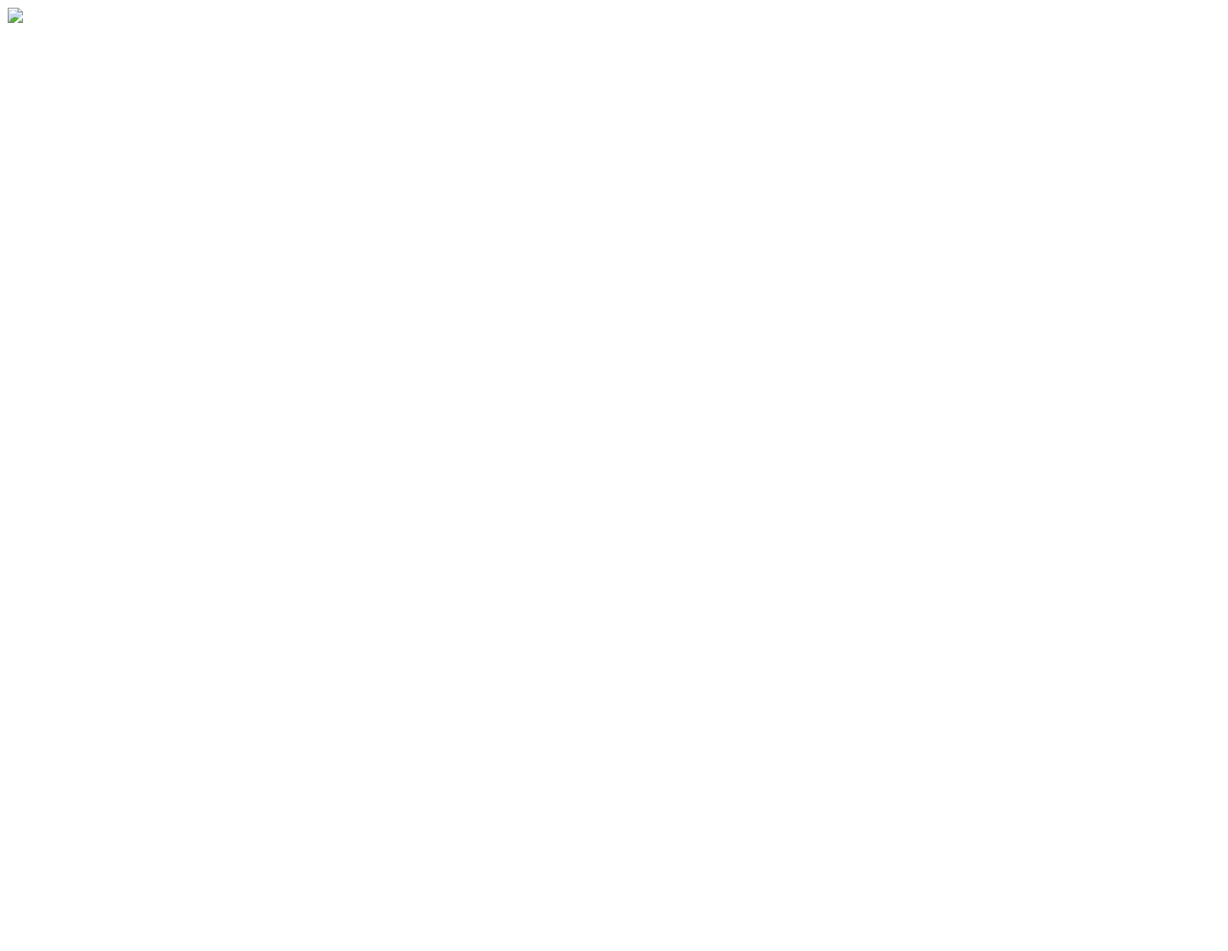
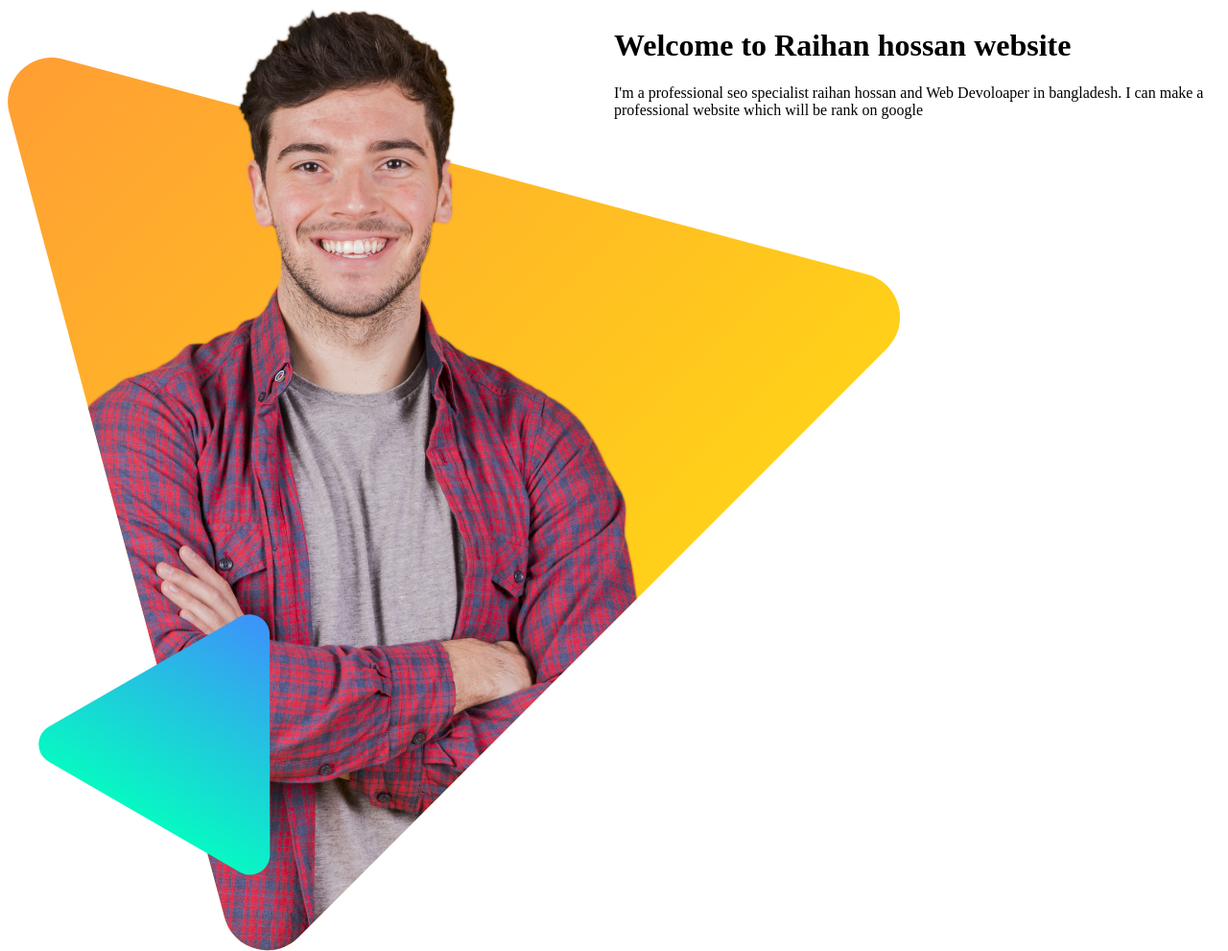
Before and after one commit to raihanhossan265/my-second-website, a plain HTML site: page index.html in a window 1280 px wide. Shown: the whole page at 96% size. Before the commit the page ends 800 px from the top, so only its background shows below. Drawn offline with Linux system fonts and the light colour scheme.

Commit message:
push the header image

```diff
--- a/index.html
+++ b/index.html
@@ -4,11 +4,21 @@
     <meta charset="UTF-8">
     <meta name="viewport" content="width=device-width, initial-scale=1.0">
     <title>My First Ever Github Repo</title>
+    <style>
+        .box{
+            width: 50%;
+            float: left;
+        }
+
+    </style>
 </head>
 <body>
     <div class="box">
-        <img src="images/>
+        <img src="images/peter.png" alt="">
     </div>
-    <div class="box"></div>
+    <div class="box">
+        <h1>Welcome to Raihan hossan website</h1>
+        <p>I'm a professional seo specialist raihan hossan and Web Devoloaper in bangladesh. I can make a professional website which will be rank on google</p>
+    </div>
 </body>
 </html>
```
